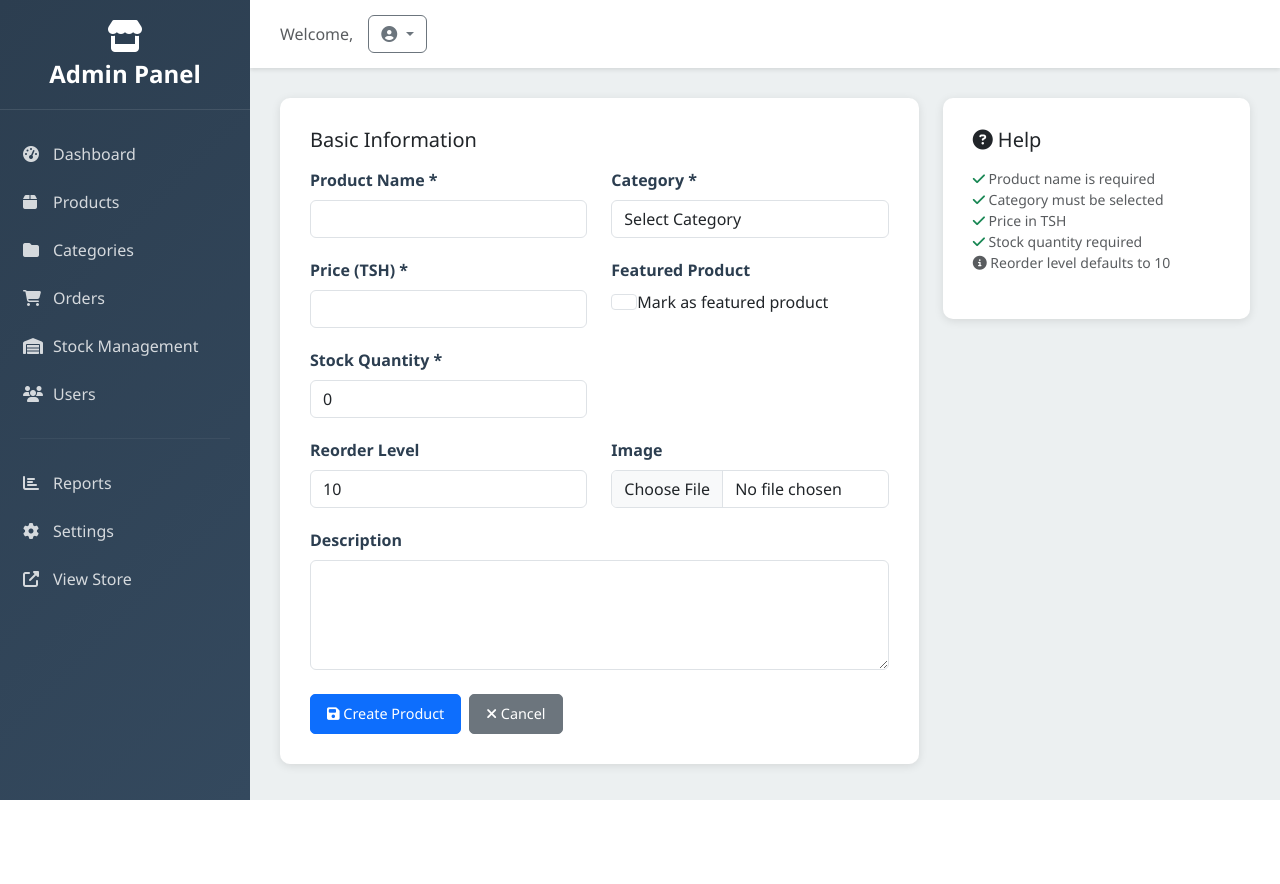
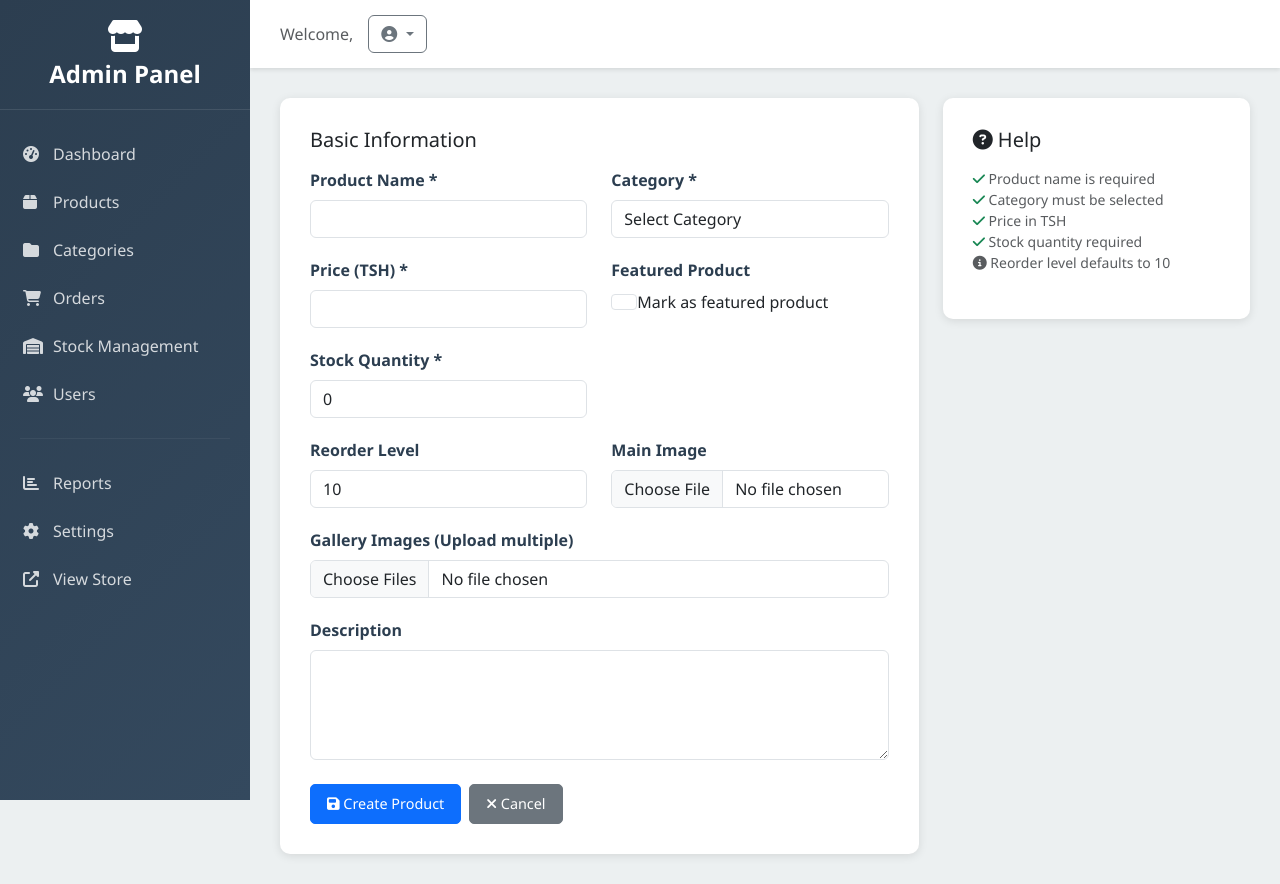
Before and after one commit to alobit21/DjangoEcommerce, a Django app: template templates/admin_management/product_form.html in a window 1280 px wide. Before the commit the page ends 800 px from the top, so only its background shows below. Run offline with Django 5.2, Linux system fonts and the light colour scheme; the template is opened without the code that fills it, so the values that code supplies are empty.

Commit message:
chages of gallery

```diff
--- a/templates/admin_management/product_form.html
+++ b/templates/admin_management/product_form.html
@@ -69,14 +69,33 @@
                         </div>
                         <div class="col-md-6">
                             <div class="form-group">
-                                <label class="form-label">Image</label>
+                                <label class="form-label">Main Image</label>
                                 <input type="file" name="image" class="form-control" accept="image/*">
                                 {% if product and product.image %}
                                     <div class="mt-2">
                                         <img src="{{ product.image.url }}" class="rounded" width="100" height="100" style="object-fit: cover;">
                                         <br>
-                                        <small class="text-muted">Current image</small>
+                                        <small class="text-muted">Current main image</small>
                                     </div>
+                                {% endif %}
+                            </div>
+                        </div>
+                    </div>
+
+                    <div class="row">
+                        <div class="col-md-12">
+                            <div class="form-group">
+                                <label class="form-label">Gallery Images (Upload multiple)</label>
+                                <input type="file" name="gallery_images" class="form-control" accept="image/*" multiple>
+                                {% if product and product.images.all %}
+                                    <div class="mt-2 d-flex flex-wrap gap-2">
+                                        {% for img in product.images.all %}
+                                            <div class="position-relative">
+                                                <img src="{{ img.image.url }}" class="rounded" width="80" height="80" style="object-fit: cover;">
+                                            </div>
+                                        {% endfor %}
+                                    </div>
+                                    <small class="text-muted">Current gallery images</small>
                                 {% endif %}
                             </div>
                         </div>
```
Also changed, not shown: core/admin_views.py (+11 -1 lines), products/admin.py (+6 -1 lines), products/models.py (+11 -0 lines), products/templates/product/product.html (+25 -1 lines), media/uploads/gallery/imgi_82_71DIQpvI0hL.jpg (added), media/uploads/gallery/imgi_84_28762d90-129b-4189-94eb-90bd0e92d7ad-1.jpg (added), media/uploads/gallery/imgi_85_VA249HG_ASUS-VA249HG-24-inch-1080P-Full-HD-IPS-120Hz-Gaming-Moni_VzsGAHE.jpg (added), media/uploads/gallery/imgi_86_61-ambFU-eL.jpg (added), media/uploads/gallery/imgi_90_VA249HG_ASUS-VA249HG-24-inch-1080P-Full-HD-IPS-120Hz-Gaming-Moni_NsDFWvA.jpg (added), products/migrations/0004_productimage.py (added).
